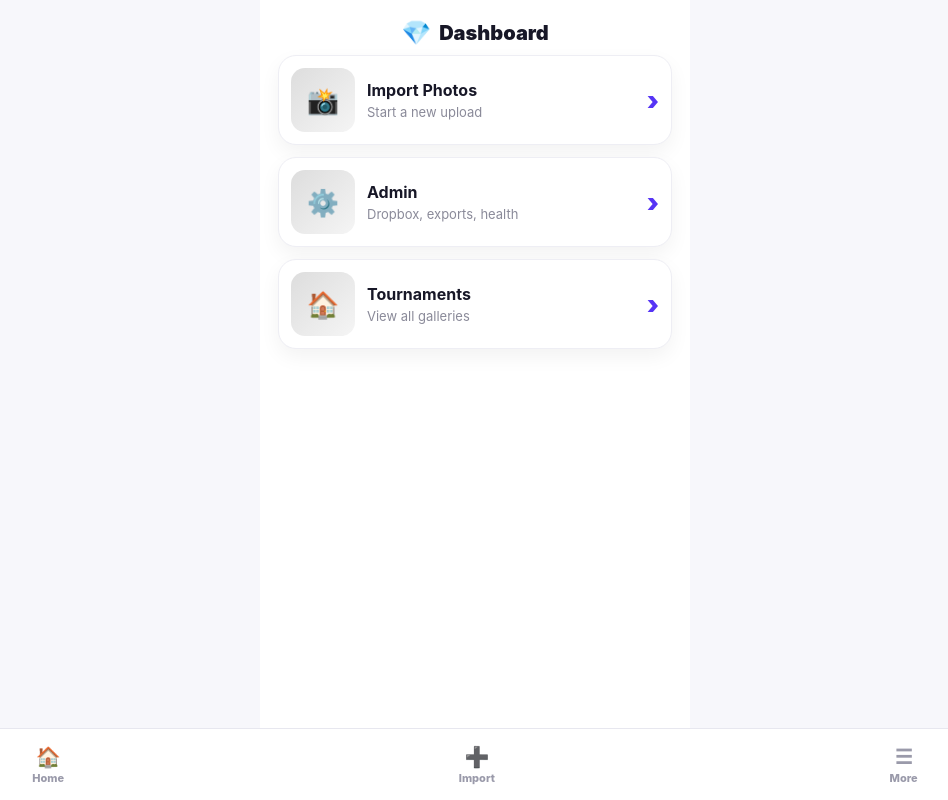
After one commit to jonathanhorton3637/diamondvision-app, a Flask app: page /dashboard in a window 1280 px wide. The commit adds this page. Shown: the whole page, without its empty margins (165-1113 px from the left). Run offline with Flask 3, Linux system fonts and the light colour scheme.

Commit message:
Add photographer dashboard and make it home

```diff
--- a/app.py
+++ b/app.py
@@ -246,6 +246,11 @@ def dropbox_zip_path(tournament):
 
 @app.route("/")
 def index():
+    return redirect(url_for("dashboard"))
+
+
+@app.route("/tournaments")
+def tournaments_page():
     tournaments = []
 
     for d in sorted(os.listdir(TOURNAMENT_DIR), reverse=True):
@@ -934,6 +939,18 @@ def live_upload(tournament):
 
 
 
+
+@app.route("/dashboard")
+def dashboard():
+    tournaments=[]
+    if os.path.exists(TOURNAMENT_DIR):
+        for d in sorted(os.listdir(TOURNAMENT_DIR), reverse=True):
+            if os.path.isdir(os.path.join(TOURNAMENT_DIR,d)):
+                tournaments.append(d)
+    latest=tournaments[0] if tournaments else None
+    return render_template("dashboard.html", tournaments=tournaments, latest=latest)
+
+
 @app.route("/more")
 def more_menu():
     tournaments=[]
--- /dev/null
+++ b/templates/dashboard.html
@@ -0,0 +1,63 @@
+<!DOCTYPE html>
+<html>
+<head>
+    <title>DiamondVision Dashboard</title>
+    <meta name="viewport" content="width=device-width, initial-scale=1">
+    <link rel="stylesheet" href="/static/style.css">
+</head>
+<body>
+
+<div class="phone">
+    <div class="brand">
+        <span>💎</span>
+        Dashboard
+    </div>
+
+    {% if latest %}
+    <div class="admin-card">
+        <strong>Latest Tournament</strong>
+        <p>{{ latest }}</p>
+        <a class="download-button" href="/live/{{ latest }}">🔴 LIVE MODE</a>
+        <a class="download-button" href="/review/{{ latest }}">👥 REVIEW QUEUE</a>
+        <a class="download-button" href="/tournament/{{ latest }}">📁 OPEN TOURNAMENT</a>
+    </div>
+    {% endif %}
+
+    <a class="big-card" href="/new">
+        <div class="thumb">📸</div>
+        <div><strong>Import Photos</strong><p>Start a new upload</p></div>
+        <div class="chevron">›</div>
+    </a>
+
+    <a class="big-card" href="/admin">
+        <div class="thumb">⚙️</div>
+        <div><strong>Admin</strong><p>Dropbox, exports, health</p></div>
+        <div class="chevron">›</div>
+    </a>
+
+    <a class="big-card" href="/tournaments">
+        <div class="thumb">🏠</div>
+        <div><strong>Tournaments</strong><p>View all galleries</p></div>
+        <div class="chevron">›</div>
+    </a>
+</div>
+
+<div class="bottom-nav">
+    <a href="/">
+        🏠
+        <span>Home</span>
+    </a>
+
+    <a href="/new">
+        ➕
+        <span>Import</span>
+    </a>
+
+    <a href="/more">
+        ☰
+        <span>More</span>
+    </a>
+</div>
+
+</body>
+</html>
```
Also changed, not shown: templates/more.html (+9 -0 lines).
